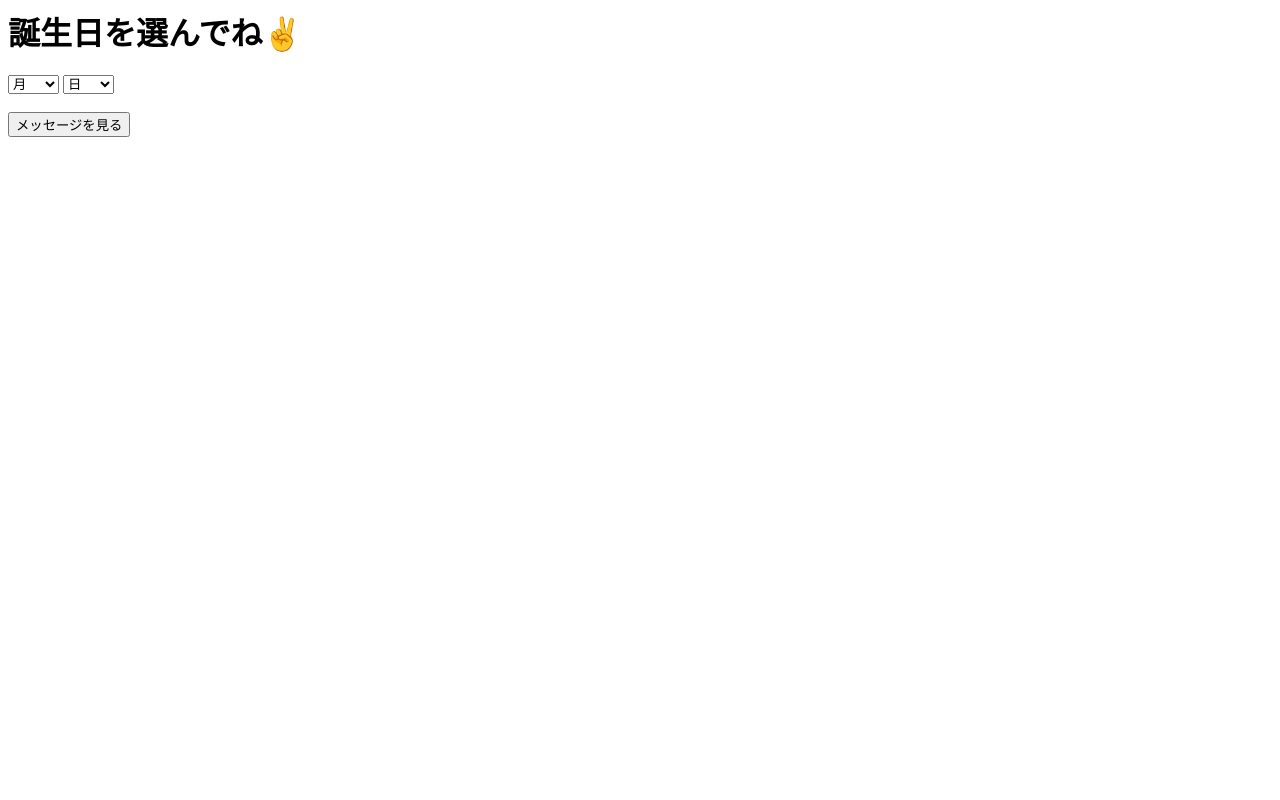
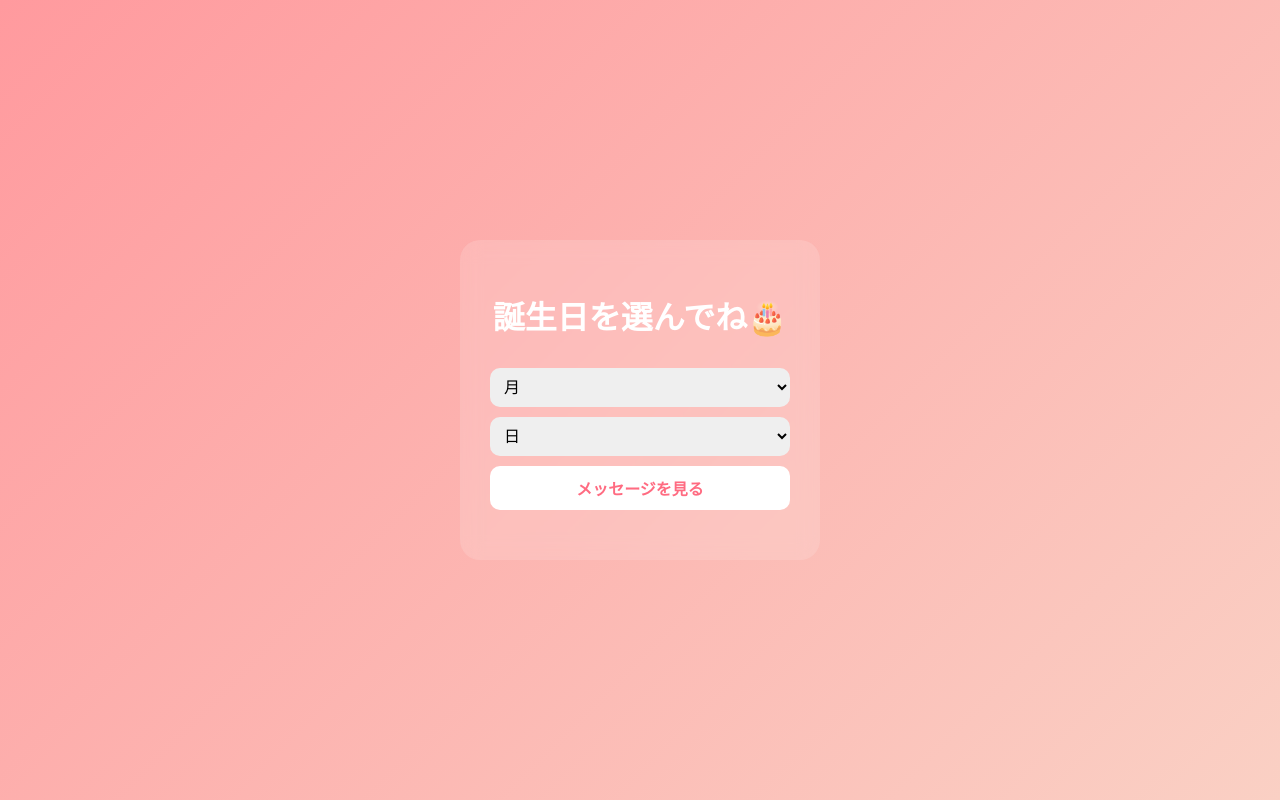
Before and after one commit to aoln344/birthday-site, a plain HTML site: page index.html in a window 1280 px wide. Drawn offline with Linux system fonts and the light colour scheme.

Commit message:
Add files via upload

```diff
--- a/index.html
+++ b/index.html
@@ -1,50 +1,118 @@
-<h1>誕生日を選んでね✌️</h1>
+<!DOCTYPE html>
+<html lang="ja">
+<head>
+<meta charset="UTF-8">
+<title>Special Day</title>
 
-<select id="month">
-  <option value="">月</option>
-  <script>
-    for (let i = 1; i <= 12; i++) {
-      document.write(`<option value="${i}">${i}月</option>`);
-    }
-  </script>
-</select>
+<style>
+body {
+  margin: 0;
+  height: 100vh;
+  display: flex;
+  justify-content: center;
+  align-items: center;
+  font-family: 'Arial', sans-serif;
+  background: linear-gradient(135deg, #ff9a9e, #fad0c4);
+  color: white;
+}
 
-<select id="day">
-  <option value="">日</option>
-  <script>
-    for (let i = 1; i <= 31; i++) {
-      document.write(`<option value="${i}">${i}日</option>`);
-    }
-  </script>
-</select>
+.container {
+  background: rgba(255,255,255,0.15);
+  padding: 30px;
+  border-radius: 20px;
+  backdrop-filter: blur(10px);
+  text-align: center;
+  width: 300px;
+}
 
-<br><br>
+h1 {
+  margin-bottom: 20px;
+}
 
-<button onclick="showMessage()">メッセージを見る</button>
+select, button {
+  width: 100%;
+  padding: 10px;
+  margin-top: 10px;
+  border: none;
+  border-radius: 10px;
+  font-size: 16px;
+}
 
-<div id="message"></div>
+button {
+  background: white;
+  color: #ff6b81;
+  font-weight: bold;
+  cursor: pointer;
+  transition: 0.3s;
+}
+
+button:hover {
+  transform: scale(1.05);
+}
+
+#message {
+  margin-top: 20px;
+  font-size: 18px;
+  animation: fadeIn 1s;
+}
+
+@keyframes fadeIn {
+  from {opacity: 0;}
+  to {opacity: 1;}
+}
+</style>
+</head>
+
+<body>
+
+<div class="container">
+  <h1>誕生日を選んでね🎂</h1>
+
+  <select id="month"></select>
+  <select id="day"></select>
+
+  <button onclick="showMessage()">メッセージを見る</button>
+
+  <div id="message"></div>
+</div>
 
 <script>
+// 月日生成
+const monthSelect = document.getElementById("month");
+const daySelect = document.getElementById("day");
+
+monthSelect.innerHTML = '<option value="">月</option>';
+daySelect.innerHTML = '<option value="">日</option>';
+
+for (let i = 1; i <= 12; i++) {
+  monthSelect.innerHTML += `<option value="${i}">${i}月</option>`;
+}
+
+for (let i = 1; i <= 31; i++) {
+  daySelect.innerHTML += `<option value="${i}">${i}日</option>`;
+}
+
+// メッセージ
 function showMessage() {
-  const month = document.getElementById("month").value;
-  const day = document.getElementById("day").value;
+  const m = monthSelect.value;
+  const d = daySelect.value;
 
-  if (!month || !day) {
-    alert("月日を選んでください！");
+  if (!m || !d) {
+    alert("選んでね！");
     return;
   }
 
-  const key = month + "-" + day;
+  const key = m + "-" + d;
 
   const messages = {
-    "1-1": "新年生まれ！✨",
-    "2-14": "バレンタイン💖",
-    "4-20": "今日生まれ🎉",
-    "12-25": "クリスマス🎄"
+    "7-7": "ロマンチックな日だね🌟",
+    "12-25": "奇跡の人🎄"
   };
 
-  const msg = messages[key] || "素敵な誕生日だね✨";
-
-  document.getElementById("message").innerText = msg;
+  document.getElementById("message").innerText =
+    messages[key] || "特別な日だよ✨";
 }
 </script>
+
+</body>
+</html>
```
